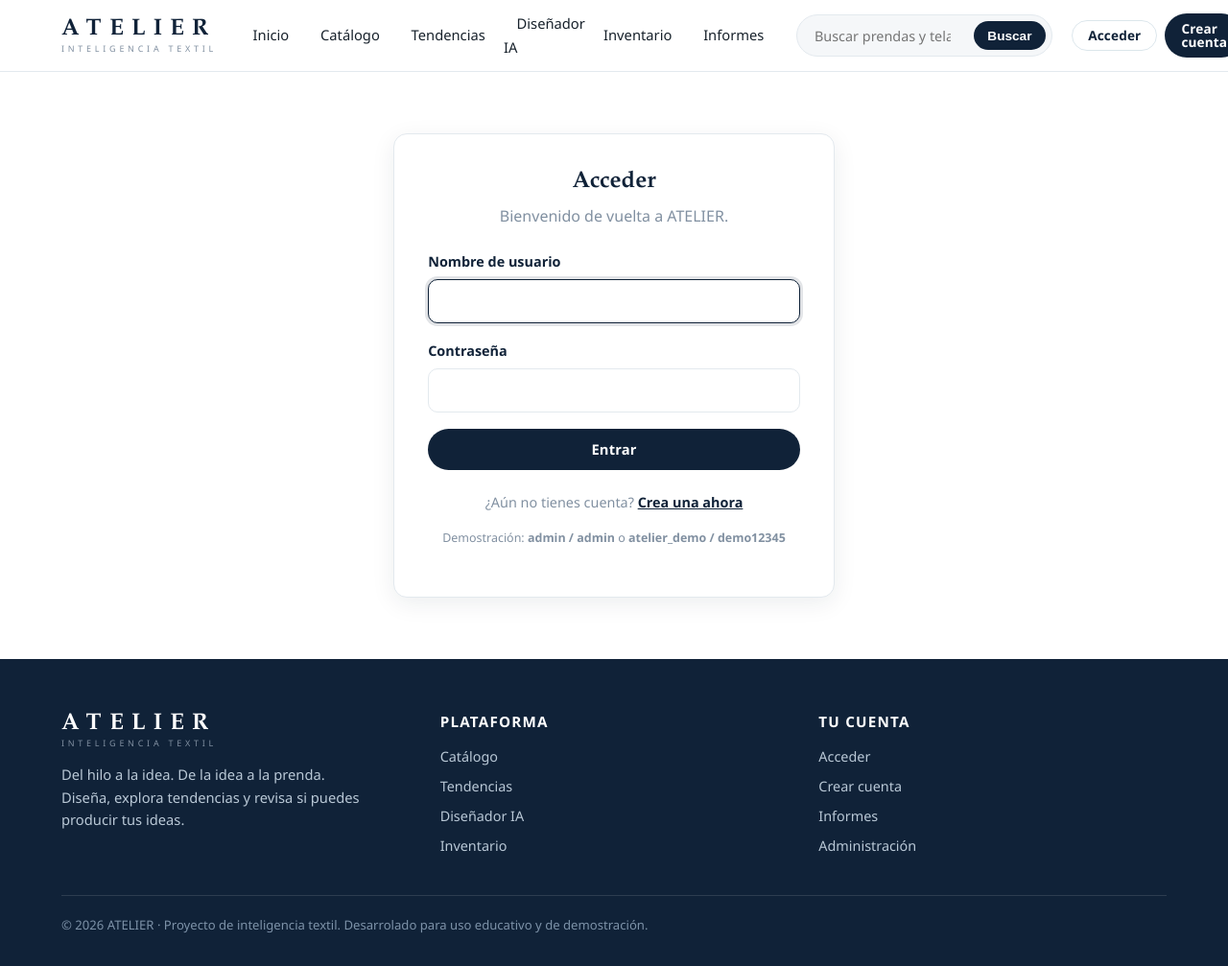
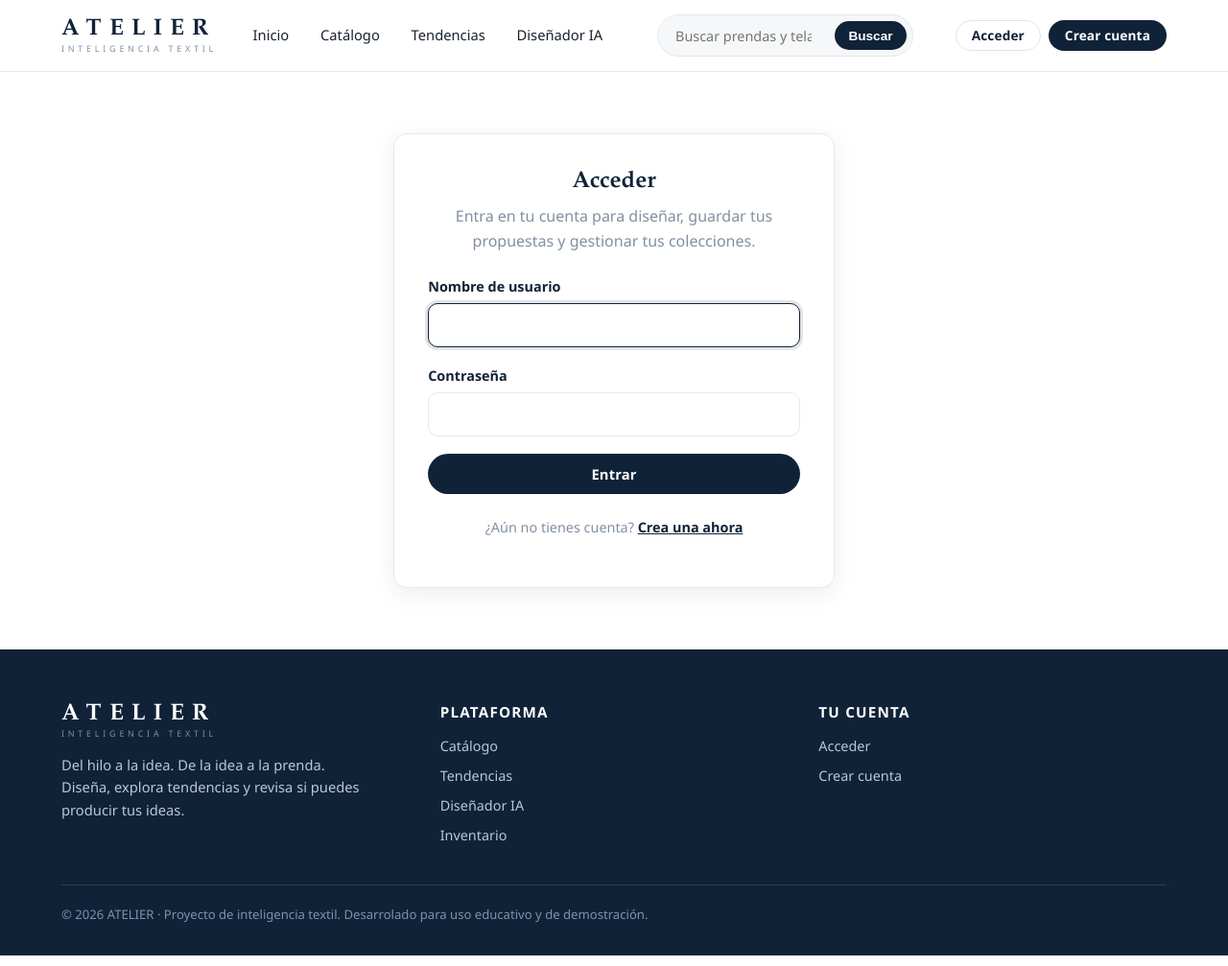
Before and after one commit to RV-Leo/proyecto-atelier, a Django app: page /cuentas/acceder/?next=/disenador/historial/ in a window 1280 px wide. Shown: the whole page at 96% size. Run offline with Django 5.2, Linux system fonts and the light colour scheme.

Commit message:
web: acceso unico con redireccion por permisos, navegacion por rol y ajuste del enlace Disenador IA

```diff
--- a/web/cuentas/urls.py
+++ b/web/cuentas/urls.py
@@ -8,7 +8,7 @@ from . import views
 app_name = 'cuentas'
 
 urlpatterns = [
-    path('acceder/', auth_views.LoginView.as_view(template_name='cuentas/login.html'), name='acceder'),
+    path('acceder/', views.AccesoView.as_view(), name='acceder'),
     path('salir/', auth_views.LogoutView.as_view(), name='salir'),
     path('registro/', views.registro, name='registro'),
     path('perfil/', views.perfil, name='perfil'),
--- a/web/cuentas/views.py
+++ b/web/cuentas/views.py
@@ -1,15 +1,40 @@
-"""Vistas de cuentas: registro, perfil, favoritos y colecciones."""
+"""Vistas de cuentas: acceso, registro, perfil, favoritos y colecciones."""
 
 from django.contrib import messages
 from django.contrib.auth import login
 from django.contrib.auth.decorators import login_required
+from django.contrib.auth.views import LoginView
 from django.shortcuts import get_object_or_404, redirect, render
+from django.urls import reverse
 from django.views.decorators.http import require_POST
 
 from catalogo.models import Producto
+from core.permisos import es_administrador
 
 from .forms import ColeccionForm, PerfilForm, RegistroForm
 from .models import Coleccion, Favorito, Perfil
+
+
+class AccesoView(LoginView):
+    """Acceso único para administradores y clientes.
+
+    La redirección se decide según los permisos reales del usuario, nunca por
+    su nombre: los administradores van al panel de ATELIER y los clientes a la
+    experiencia web normal.
+    """
+
+    template_name = 'cuentas/login.html'
+    redirect_authenticated_user = True
+
+    def get_success_url(self):
+        if es_administrador(self.request.user):
+            return reverse('panel:inicio')
+        destino = self.get_redirect_url()
+        if destino and (
+            destino.startswith(reverse('panel:inicio')) or destino.startswith('/admin/')
+        ):
+            destino = None
+        return destino or reverse('core:inicio')
 
 
 def registro(request):
--- a/web/static/css/app.css
+++ b/web/static/css/app.css
@@ -134,6 +134,7 @@ p { margin: 0 0 1rem; }
   border-radius: 999px;
   font-size: 0.92rem;
   color: var(--negro-suave);
+  white-space: nowrap;
   transition: background var(--transicion), color var(--transicion);
 }
 .navegacion-enlaces a:hover { background: var(--gris-claro); color: var(--marino); }
--- a/web/templates/base.html
+++ b/web/templates/base.html
@@ -28,8 +28,14 @@
           <li><a href="{% url 'catalogo:lista' %}" class="{% if request.resolver_match.view_name == 'catalogo:lista' or request.resolver_match.view_name == 'catalogo:detalle' %}activo{% endif %}">Catálogo</a></li>
           <li><a href="{% url 'tendencias:lista' %}" class="{% if request.resolver_match.view_name == 'tendencias:lista' %}activo{% endif %}">Tendencias</a></li>
           <li><a href="{% url 'disenador:asistente' %}" class="{% if request.resolver_match.view_name == 'disenador:asistente' %}activo{% endif %}">Diseñador IA</a></li>
-          <li><a href="{% url 'catalogo:inventario' %}" class="{% if request.resolver_match.view_name == 'catalogo:inventario' %}activo{% endif %}">Inventario</a></li>
-          <li><a href="{% url 'core:inicio' %}#accesos" class="{% if request.resolver_match.view_name == 'informes:informes' %}activo{% endif %}">Informes</a></li>
+          {% if user.is_authenticated %}
+            {% if es_administrador %}
+              <li><a href="{% url 'panel:inicio' %}" class="{% if request.resolver_match.app_name == 'panel' %}activo{% endif %}">Panel</a></li>
+              <li><a href="{% url 'informes:informes' %}" class="{% if request.resolver_match.view_name == 'informes:informes' %}activo{% endif %}">Informes</a></li>
+            {% else %}
+              <li><a href="{% url 'catalogo:inventario' %}" class="{% if request.resolver_match.view_name == 'catalogo:inventario' %}activo{% endif %}">Inventario</a></li>
+            {% endif %}
+          {% endif %}
         </ul>
 
         <form class="buscador-cabecera" action="{% url 'catalogo:lista' %}" method="get" role="search">
@@ -39,10 +45,14 @@
 
         <div class="accesos-cuenta">
           {% if user.is_authenticated %}
-            <a class="btn btn-ghost btn-compacto" href="{% url 'cuentas:perfil' %}">Mi perfil</a>
+            {% if es_administrador %}
+              <a class="btn btn-ghost btn-compacto" href="{% url 'panel:inicio' %}">Panel</a>
+            {% else %}
+              <a class="btn btn-ghost btn-compacto" href="{% url 'cuentas:perfil' %}">Mi perfil</a>
+            {% endif %}
             <form action="{% url 'cuentas:salir' %}" method="post">
               {% csrf_token %}
-              <button class="btn btn-suave btn-compacto" type="submit">Salir</button>
+              <button class="btn btn-suave btn-compacto" type="submit">Cerrar sesión</button>
             </form>
           {% else %}
             <a class="btn btn-ghost btn-compacto" href="{% url 'cuentas:acceder' %}">Acceder</a>
@@ -90,14 +100,19 @@
           <h4>Tu cuenta</h4>
           <ul>
             {% if user.is_authenticated %}
-              <li><a href="{% url 'cuentas:perfil' %}">Mi perfil</a></li>
-              <li><a href="{% url 'disenador:historial' %}">Mis propuestas</a></li>
+              {% if es_administrador %}
+                <li><a href="{% url 'panel:inicio' %}">Panel administrativo</a></li>
+                <li><a href="{% url 'informes:informes' %}">Informes</a></li>
+                <li><a href="{% url 'admin:index' %}">Django Admin</a></li>
+              {% else %}
+                <li><a href="{% url 'cuentas:perfil' %}">Mi perfil</a></li>
+                <li><a href="{% url 'disenador:historial' %}">Mis propuestas</a></li>
+                <li><a href="{% url 'catalogo:inventario' %}">Inventario</a></li>
+              {% endif %}
             {% else %}
               <li><a href="{% url 'cuentas:acceder' %}">Acceder</a></li>
               <li><a href="{% url 'cuentas:registro' %}">Crear cuenta</a></li>
             {% endif %}
-            <li><a href="{% url 'informes:informes' %}">Informes</a></li>
-            <li><a href="{% url 'admin:index' %}">Administración</a></li>
           </ul>
         </div>
       </div>
--- a/web/templates/cuentas/login.html
+++ b/web/templates/cuentas/login.html
@@ -7,7 +7,7 @@
     <div class="contenedor">
       <div class="panel-autenticar">
         <h1>Acceder</h1>
-        <p class="centrado" style="color:var(--gris-texto)">Bienvenido de vuelta a ATELIER.</p>
+        <p class="centrado" style="color:var(--gris-texto)">Entra en tu cuenta para diseñar, guardar tus propuestas y gestionar tus colecciones.</p>
 
         {% if form.non_field_errors %}
           <div class="errores-no-campo">{{ form.non_field_errors }}</div>
@@ -35,9 +35,6 @@
         <p class="pie-form" style="margin-top:1.4rem">
           ¿Aún no tienes cuenta? <a class="enlace-resaltado" href="{% url 'cuentas:registro' %}">Crea una ahora</a>
         </p>
-        <p class="pie-form" style="font-size:.78rem">
-          Demostración: <strong>admin / admin</strong> o <strong>atelier_demo / demo12345</strong>
-        </p>
       </div>
     </div>
   </section>
```
Also changed, not shown: other parts of web/static/css/app.css (+46 -0 lines).
